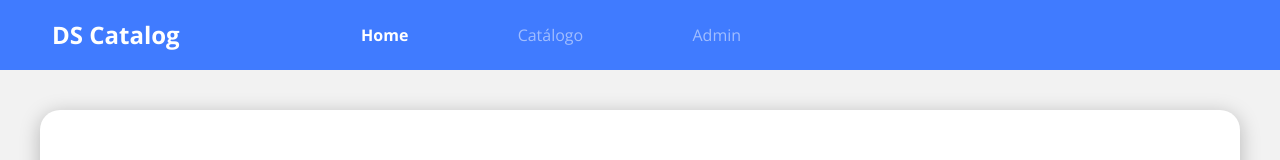
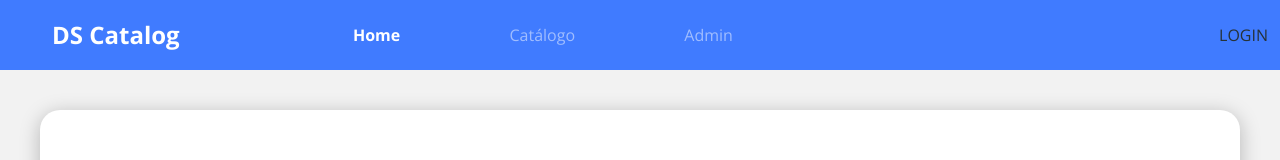
Before and after one commit to Jota-Erre-JR/dscatalog, a React (Create React App) app in the folder frontend/: page / in a window 1280 px wide. Shown: the top 160 px of the page. Built offline with nearby package versions, Linux system fonts and the light colour scheme; no server answers.

Commit message:
Login/logout logic

```diff
--- a/frontend/src/components/Navbar/index.tsx
+++ b/frontend/src/components/Navbar/index.tsx
@@ -1,8 +1,40 @@
 import './styles.css';
 import 'bootstrap/js/src/collapse.js';
+import React, { useEffect, useState } from 'react';
 import { Link, NavLink } from 'react-router-dom';
+import history from 'util/history';
+import { TokenData, getTokenData, isAuthenticated, removeAuthData } from 'util/requests';
+
+type AuthData = {
+  authenticated: boolean;
+  tokenData?: TokenData;
+};
 
 const Navbar = () => {
+  const [authData, setAuthData] = useState<AuthData>({ authenticated: false });
+
+  useEffect(() => {
+    if (isAuthenticated()) {
+      setAuthData({
+        authenticated: true,
+        tokenData: getTokenData(),
+      });
+    } else {
+      setAuthData({
+        authenticated: false,
+      });
+    }
+  }, []);
+
+  const handleLogoutClick = (event: React.MouseEvent<HTMLAnchorElement>) => {
+    event.preventDefault();
+    removeAuthData();
+    setAuthData({
+      authenticated: false,
+    });
+    history.replace('/');
+  }
+
   return (
     <>
       <nav className="navbar navbar-expand-md navbar-dark bg-primary main-nav">
@@ -38,6 +70,16 @@ const Navbar = () => {
               </NavLink>
             </ul>
           </div>
+          <div>
+            {authData.authenticated ? (
+              <>
+              <span>{"Seja bem vindo, " + authData.tokenData?.user_name + " "}</span>
+              <a href="#logout" onClick={handleLogoutClick}>LOGOUT</a>
+              </>
+            ) : (
+              <Link to="/admin/auth">LOGIN</Link>
+            )}
+          </div>
         </div>
       </nav>
     </>
--- a/frontend/src/components/PrivateRoute/index.tsx
+++ b/frontend/src/components/PrivateRoute/index.tsx
@@ -11,9 +11,9 @@ const PrivateRoute = ({ children, path }: Props) => {
     <Route
       path={path}
       render={() =>
-        isAuthenticated() ? <> children </> : <Redirect to="/admin/auth/login" />
+        isAuthenticated() ?  <>{children}</>   : <Redirect to="/admin/auth/login" />
       }
-    />
+      />
   );
 };
 export default PrivateRoute;
--- a/frontend/src/util/requests.ts
+++ b/frontend/src/util/requests.ts
@@ -5,7 +5,7 @@ import jwtDecode from 'jwt-decode';
 
 type Role = 'ROLE_OPERATOR' | 'ROLE_ADMIN';
 
-type TokenData = {
+export type TokenData = {
   exp: number;
   user_name: string;
   authorities: Role[];
@@ -73,6 +73,10 @@ export const getAuthData = () => {
   return JSON.parse(str) as LoginResponse;
 };
 
+export const removeAuthData = () => {
+  localStorage.removeItem(tokenKey);
+};
+
 // Add a request interceptor
 axios.interceptors.request.use(
   function (config) {
```
